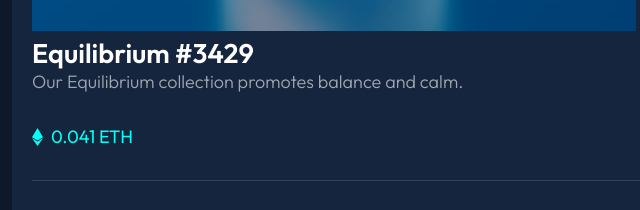
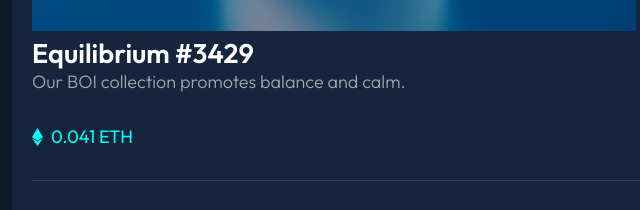
Before and after one commit to migsilva89/demo-nft-card, a plain HTML site: page index.html in a window 1280 px wide. Shown: the part 613-823 px from the top of the page, 8-648 px from the left. Drawn offline with Linux system fonts and the light colour scheme.

Commit message:
Adicionei boi

```diff
--- a/index.html
+++ b/index.html
@@ -23,7 +23,7 @@
     <article>
         <div class="card-body">
             <h2>Equilibrium #3429</h2>
-            <p>Our Equilibrium collection promotes balance and calm.</p>
+            <p>Our BOI collection promotes balance and calm.</p>
 
             <ul>
                 <li><img alt="icon ethereum" src="./images/icon-ethereum.svg"> 0.041 ETH</li>
```
